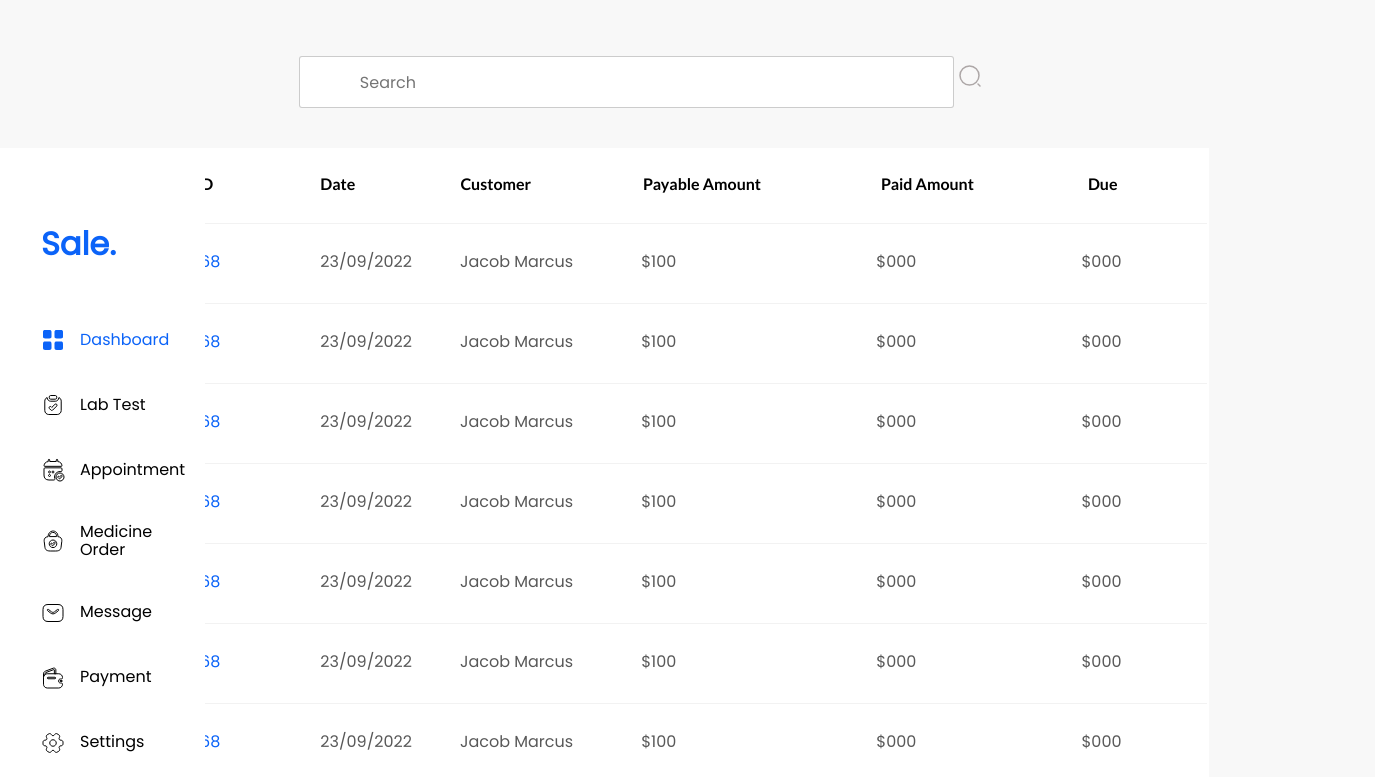
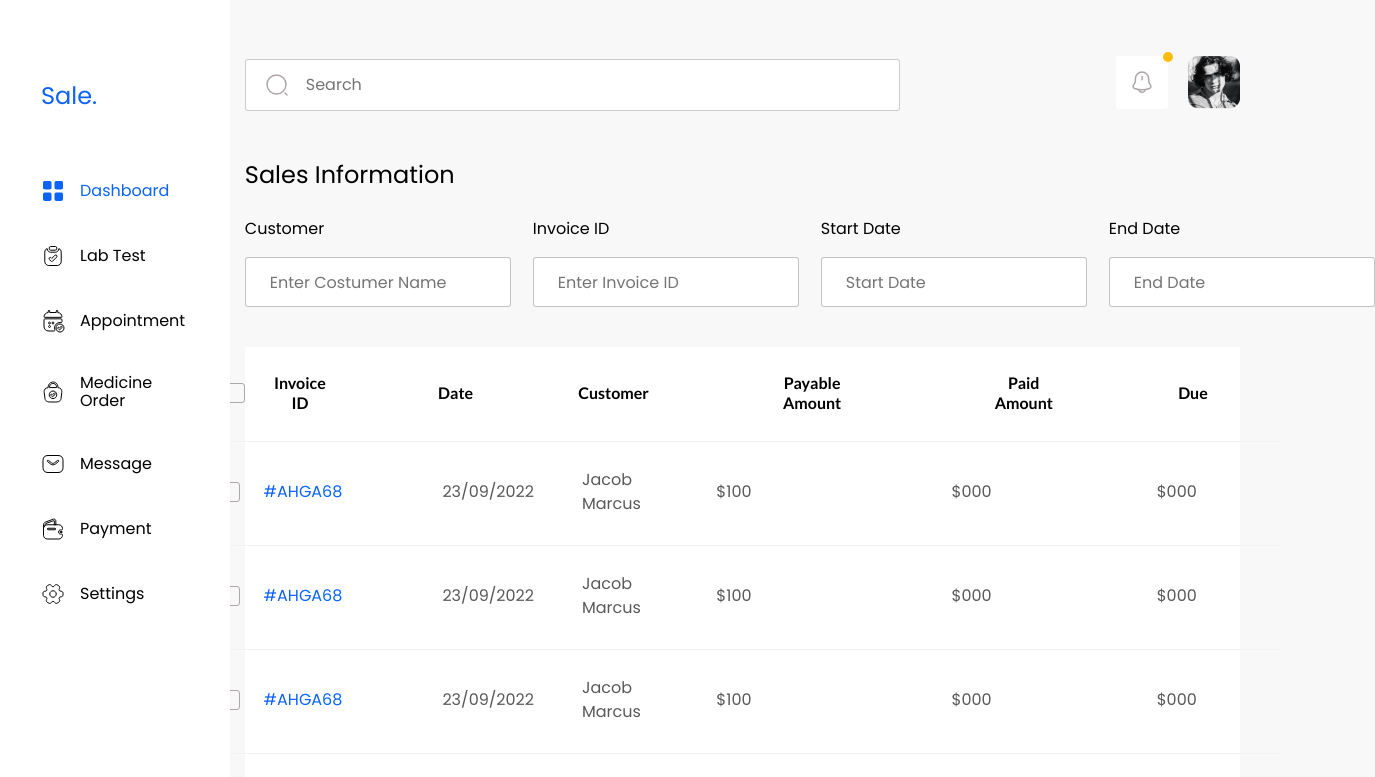
Before and after one commit to AbdulxamidSultanov/homework-3.12-with-team-and-template, a plain HTML site: page index.html in a window 1280 px wide. Shown: the top 777 px of the page, 1375 px wide, since content can reach past the window. Drawn offline with Linux system fonts and the light colour scheme.

Commit message:
uyga vazifa tugatildi

```diff
--- a/css/style.css
+++ b/css/style.css
@@ -13,24 +13,16 @@ body {
 }
 
 .container {
-  max-width: 1138px;
-  width: 100%;
-  margin: 0 auto;
+  width: 84%;
+  margin-left: 16%;
+  padding: 56px 40px 33px;
 }
 
-header {
+.top-header {
   display: flex;
-  flex-direction: column;
+  justify-content: space-between;
   align-items: center;
-  justify-content: center;
-  padding: 56px 40px 40px 41px;
-}
-
-.header-container > .top {
-  display: flex;
-  flex-direction: column;
-  align-items: center;
-  justify-content: space-between;
+  margin-bottom: 44px;
 }
 
 .search {
@@ -40,23 +32,97 @@ header {
 .search > input {
   width: 655px;
   height: 52px;
+  padding-left: 60px;
+  border: 1px solid rgba(0, 0, 0, 0.2);
+  border-radius: 3px;
+  font-weight: 400;
+}
+
+input:focus {
+  outline: none;
+}
+
+input {
+  font-family: 'Poppins', sans-serif;
+  font-size: 16px;
+  line-height: 24px;
+}
+
+.search > a > img {
+  position: absolute;
+  top: 14px;
+  left: 20px;
+}
+
+.notification {
+  display: flex;
+  align-items: center;
+  gap: 20px;
+}
+
+.notification-bing {
+  position: relative;
+}
+
+.notification-bing > a > img {
+  padding: 14px;
+  border-radius: 3px;
+  background-color: #fff;
+}
+
+.notification-bing > span {
+  width: 10px;
+  height: 10px;
+  border-radius: 50%;
+  background-color: #FFBC0F;
+  position: absolute;
+  right: -5px;
+  top: -4px;
+}
+
+.sales-information {
+  display: flex;
+  gap: 24px;
+  align-items: flex-start;
+  justify-content: center;
+  flex-direction: column;
+  margin-bottom: 40px;
+}
+
+h1 {
+  font-weight: 400;
+  font-size: 24px;
+  line-height: 36px;
+}
+
+.sales-filter {
+  display: flex;
+  flex-direction: row;
+  gap: 22px;
+}
+
+.filter {
+  display: flex;
+  flex-direction: column;
+  gap: 16px;
+  align-items: flex-start;
+  justify-content: center;
+}
+
+.filter > h2 {
   font-weight: 400;
   font-size: 16px;
   line-height: 24px;
-  color: #ADA7A7;
-  border: 1px solid rgba(0, 0, 0, 0.2);
-  padding-left: 60px;
-  border-radius: 3px;
-}
-.search > input:focus {
-  outline: none;
-}
-.search > img {
-  position: absolute;
-  left: 20px;
-  top: 14px;
 }
 
+.filter > input {
+  width: 266px;
+  height: 50px;
+  padding: 13px 24px;
+  border: 1px solid rgba(19, 19, 19, 0.25);
+  border-radius: 3px;
+  font-weight: 300;
+}
 
 .hero {
   display: flex;
@@ -170,32 +236,39 @@ header {
   color: #000;
   opacity: 65%;
 }
-.nav{
+
+.nav {
   position: fixed;
-    width: 16%;
+  max-width: 230px;
   height: 100vh;
   background-color: white;
   padding: 23px 41px;
 }
-.text{
+
+.text {
   color: #0B63F8;
   margin-top: 55px;
   margin-bottom: 65px;
 }
-ul{
+
+ul {
   margin-bottom: 180px;
   list-style: none;
 }
-span{
+
+span {
   color: #0B63F8;
 }
-ul li{
+
+ul li {
   margin-bottom: 41px;
 }
-ul li a img{
+
+ul li a img {
   contain: '';
 }
-ul li a{
+
+ul li a {
   color: #000000;
   gap: 15px;
   align-items: center;
@@ -203,13 +276,16 @@ ul li a{
   text-decoration: none;
   transition: all 0.3s ease-in-out;
 }
-ul li a:hover{
+
+ul li a:hover {
   color: #0B63F8;
 }
-.help{
+
+.help {
   list-style: none;
 }
-.help a{
+
+.help a {
   color: #000000;
   gap: 15px;
   display: flex;
--- a/index.html
+++ b/index.html
@@ -14,64 +14,101 @@
     <title>12-dars</title>
   </head>
   <body>
-    <header class="header">
-      <div class="container header-container">
-        <div class="top">
-          <div class="search">
-            <input type="text" placeholder="Search" />
-            <a href=""><img src="images/search.svg" alt=""></a>
-          </div>
-        </div>
-      </div>
-    </header>
-    <div></div>
     <div class="nav">
       <nav class="navbar">
         <div class="text">
           <h1>Sale.</h1>
         </div>
         <ul>
-                <li><a href="#">
-                    <img src="images/menu.svg" alt="">
+          <li>
+            <a href="#">
+              <img src="images/menu.svg" alt="" />
               <span>Dashboard</span>
-                </a></li>
-                <li><a href="#">
-                    <img src="images/clipboard-tick.svg" alt="">
+            </a>
+          </li>
+          <li>
+            <a href="#">
+              <img src="images/clipboard-tick.svg" alt="" />
               Lab Test
-                </a></li>
-                <li><a href="#">
-                    <img src="images/calendar-tick.svg" alt="">
+            </a>
+          </li>
+          <li>
+            <a href="#">
+              <img src="images/calendar-tick.svg" alt="" />
               Appointment
-                </a></li>
-                <li><a href="#">
-                    <img src="images/bag-tick-2.svg" alt="">
+            </a>
+          </li>
+          <li>
+            <a href="#">
+              <img src="images/bag-tick-2.svg" alt="" />
               Medicine Order
-                </a></li>
-                <li><a href="#">
-                    <img src="images/sms.svg" alt="">
+            </a>
+          </li>
+          <li>
+            <a href="#">
+              <img src="images/sms.svg" alt="" />
               Message
-                </a></li>
-                <li><a href="#">
-                    <img src="images/empty-wallet.svg" alt="">
+            </a>
+          </li>
+          <li>
+            <a href="#">
+              <img src="images/empty-wallet.svg" alt="" />
               Payment
-                </a></li>
-                <li><a href="#">
-                    <img src="images/setting-2.svg" alt="">
+            </a>
+          </li>
+          <li>
+            <a href="#">
+              <img src="images/setting-2.svg" alt="" />
               Settings
-                </a></li>
+            </a>
+          </li>
         </ul>
       </nav>
       <div class="help">
         <a href="#">
-                <img src="images/Question.svg" alt="">
+          <img src="images/Question.svg" alt="" />
           Help
         </a>
       </div>
     </div>
     <main class="main">
       <div class="container">
-        <div class="search"></div>
-        <div class="sales-Information"></div>
+        <div class="top-header">
+          <div class="search">
+            <input type="text" placeholder="Search" />
+            <a href="#"><img src="images/search.svg" alt="" /></a>
+          </div>
+          <div class="notification">
+            <div class="notification-bing">
+              <a href="#"><img src="images/notification-bing.svg" alt="" /></a>
+              <span></span>
+            </div>
+            <a href="#"><img src="images/profile-avatar.png" alt="" /></a>
+          </div>
+        </div>
+        <div class="sales-information">
+          <div class="title">
+            <h1>Sales Information</h1>
+          </div>
+          <div class="sales-filter">
+            <div class="filter">
+              <h2>Customer</h2>
+              <input type="text" placeholder="Enter Costumer Name" />
+            </div>
+            <div class="filter">
+              <h2>Invoice ID</h2>
+              <input type="text" placeholder="Enter Invoice ID" />
+            </div>
+            <div class="filter">
+              <h2>Start Date</h2>
+              <input type="text" placeholder="Start Date" />
+            </div>
+            <div class="filter">
+              <h2>End Date</h2>
+              <input type="text" placeholder="End Date" />
+            </div>
+          </div>
+        </div>
         <div class="hero">
           <table class="table">
             <tr class="tr">
```
Lines whose indentation alone changed are shown as unchanged.
